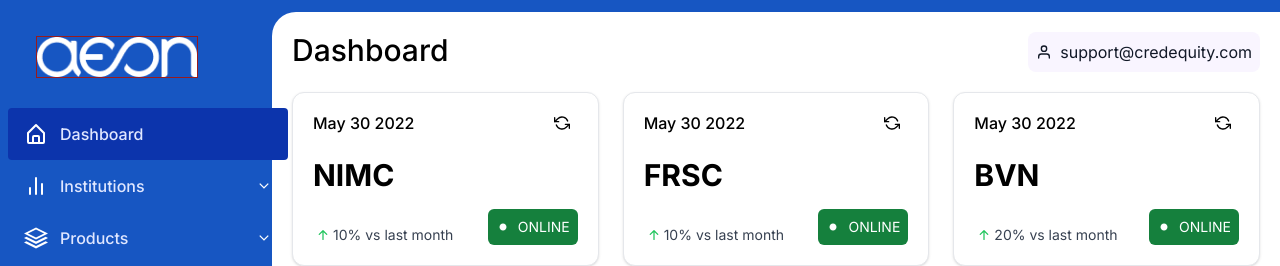
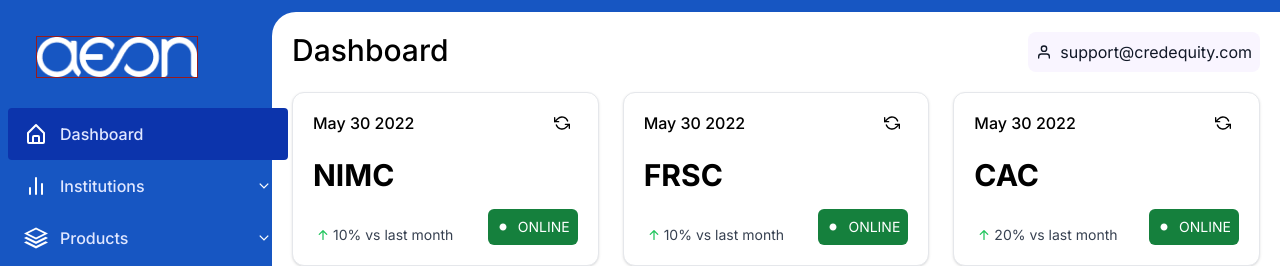
Before and after one commit to tundeiness/aeon_2, a React (Create React App) app: page /layout/dashboard in a window 1280 px wide. Shown: the top 266 px of the page. Built offline with nearby package versions, Linux system fonts and the light colour scheme.

Commit message:
refactor dashboard

```diff
--- a/src/pages/layout/Layout.jsx
+++ b/src/pages/layout/Layout.jsx
@@ -15,20 +15,23 @@ const Layout = () => {
     isClicked, handleSetModal, activeModal, setActiveModal,
   } = useStateContext();
   return (
-    <div className="relative flex min-h-screen overflow-hidden outline outline-red-500">
-      {activeModal ? (
-        <>
-          <DeleteInstitution />
-          <Navigation />
-          <Outlet />
-        </>
-      ) : (
-        <>
-          <Navigation />
-          <Outlet />
-        </>
-      )}
-    </div>
+    // <div className="relative flex min-h-screen overflow-hidden outline outline-red-500">
+    //   {activeModal ? (
+    //     <>
+    //       <DeleteInstitution />
+    //       <Navigation />
+    //       <Outlet />
+    //     </>
+    //   ) : (
+    //     <>
+    //       <Navigation />
+    //       <Outlet />
+    //     </>
+    //   )}
+    // </div>
+    <>
+      <Outlet />
+    </>
   );
 };
 
--- a/src/pages/layout/dashboard/dashboard.jsx
+++ b/src/pages/layout/dashboard/dashboard.jsx
@@ -58,6 +58,7 @@ import { FaRegThumbsUp, FaRegCheckCircle } from 'react-icons/fa';
 import VendorStatus from '../../../components/vendorStatus/VendorStatus';
 import BarChart from '../../../components/charts/Charts';
 import GuageChart from '../../../components/charts/Donut';
+import SidebarNav from '../../../components/sideBarNav/sidebar-nav';
 // import Logo from '../../static/assets/img/logo-white.png';
 import Support from '../../../components/support/support';
 import './dashboard.css';
@@ -67,6 +68,8 @@ const Dashboard = () => {
 
   return (
     // <article className="flex-1 border border-red-500">
+    <div className="relative flex min-h-screen overflow-hidden">
+      <SidebarNav />
       <article className="w-4/5 ml-auto">
         <section className="pt-3 pl-4 h-full bg-liteBlue pb-5">
           <div className="dashboard-wrapper p-5 bg-white rounded-tl-3xl rounded-bl-3xl">
@@ -75,28 +78,12 @@ const Dashboard = () => {
               <h1 className="inline-block font-medium text-3xl leading-9">
                 Dashboard
               </h1>
-            {/* <div className="flex items-center py-2 rounded-lg bg-supportBg text-gray-900 hover:cursor-pointer">
-              <FiUser className="xl:mx-2" />
-              <p className="xl:mr-2">support@credequity.com</p>
-            </div> */}
               <Support />
             </header>
             <div className="vendor-boards flex xl:space-x-6 w-full xl:mt-5 xl:mb-6">
-            {/* <div className="bg-white rounded-xl shadow border p-6 w-1/3">
-              <h5 className="text-3xl font-bold mb-4 mt-0">NIMC</h5>
-              <p className="text-gray-700 text-sm">Content goes here</p>
-            </div> */}
               <VendorStatus vendor="NIMC" percent="10%" stat={false} />
-            {/* <div className="bg-white rounded-xl shadow border p-6 w-1/3">
-              <h5 className="text-3xl font-bold mb-4 mt-0">FRSC</h5>
-              <p className="text-gray-700 text-sm">Content goes here</p>
-            </div> */}
               <VendorStatus vendor="FRSC" percent="10%" stat={false} />
-            {/* <div className="bg-white rounded-xl shadow border p-6 w-1/3">
-              <h5 className="text-3xl font-bold mb-4 mt-0">BVN</h5>
-              <p className="text-gray-700 text-sm">Content goes here</p>
-            </div> */}
-            <VendorStatus vendor="BVN" percent="20%" stat />
+              <VendorStatus vendor="CAC" percent="20%" stat />
             </div>
 
             <div className="calls-overview">
@@ -179,6 +166,7 @@ const Dashboard = () => {
           </div>
         </section>
       </article>
+    </div>
   );
 };
 
```
Lines whose indentation alone changed are shown as unchanged.
